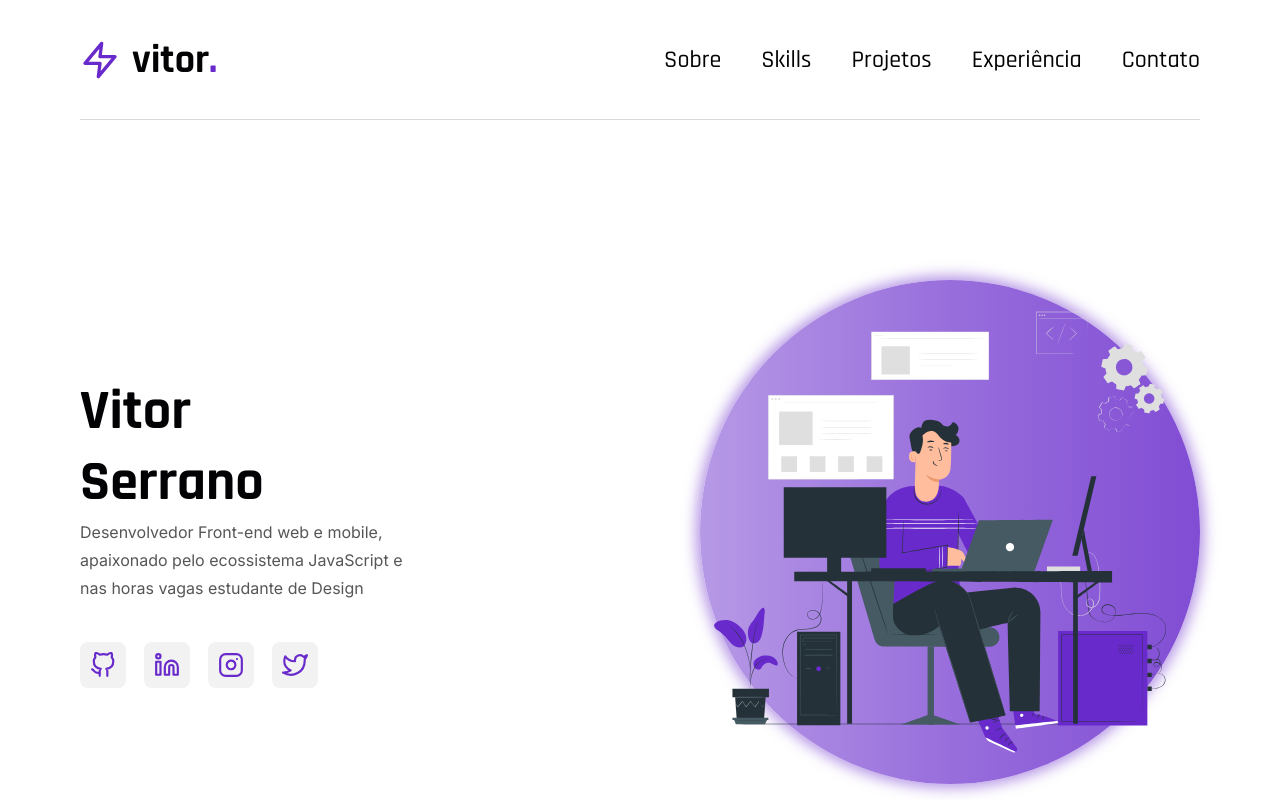
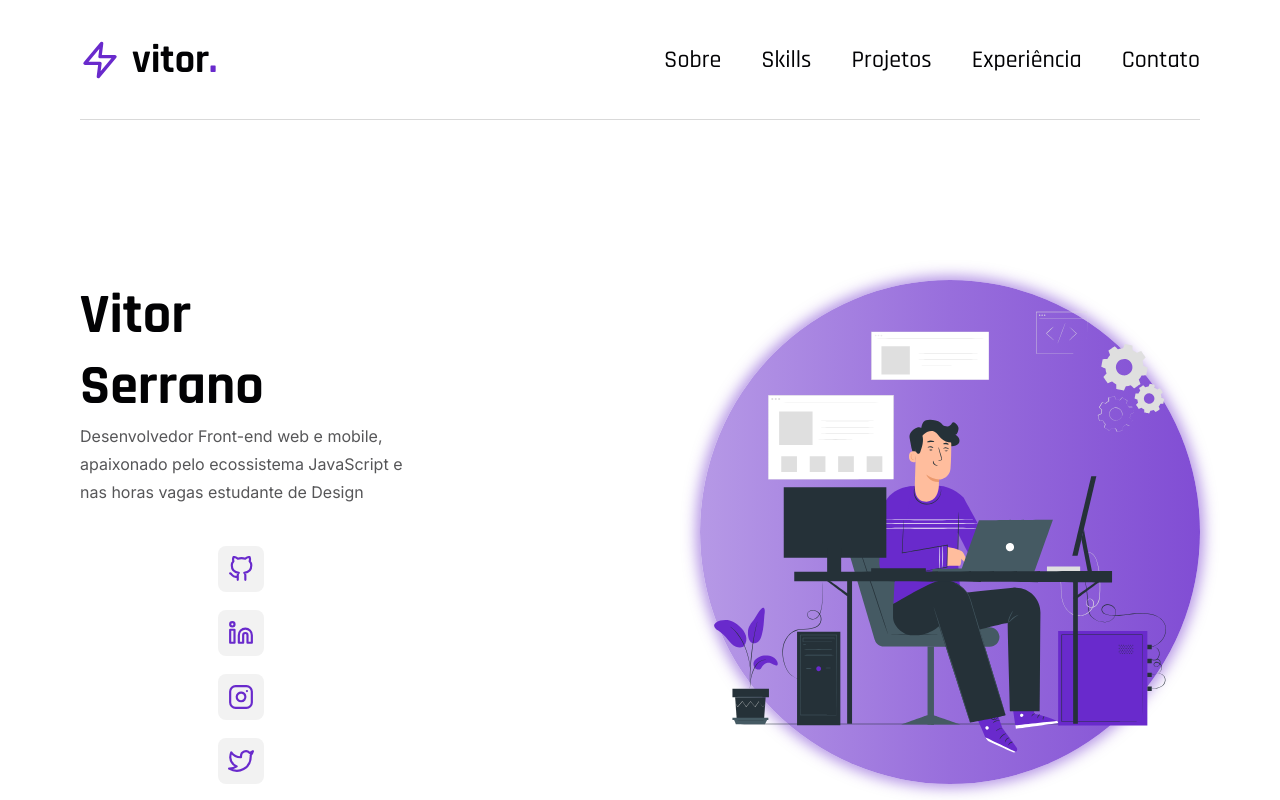
Before and after one commit to vitorserrano/vitorserrano.me, a Next.js app: page / in a window 1280 px wide. Shown: the top 800 px of the page. Built offline with nearby package versions, Linux system fonts and the light colour scheme.

Commit message:
feat: add horizontal option to social icons

```diff
--- a/src/components/Social/index.tsx
+++ b/src/components/Social/index.tsx
@@ -5,9 +5,13 @@ import { social } from '../../utils/social'
 
 import { Container, Item } from './styles'
 
-export const Social = () => {
+type SocialProps = {
+  horizontal?: boolean
+}
+
+export const Social = ({ horizontal = false }: SocialProps) => {
   return (
-    <Container>
+    <Container horizontal={horizontal}>
       {social.map(item => {
         const TagName = Feather[item.name]
 
--- a/src/components/Social/styles.ts
+++ b/src/components/Social/styles.ts
@@ -1,12 +1,18 @@
 import styled from 'styled-components'
 
-export const Container = styled.div`
+type ContainerProps = {
+  horizontal: boolean
+}
+
+export const Container = styled.div<ContainerProps>`
   display: flex;
   align-items: center;
+  flex-wrap: wrap;
+  gap: 18px;
+  flex-direction: ${({ horizontal }) => (horizontal ? 'row' : 'column')};
 `
 
 export const Item = styled.a`
-  margin-right: 18px;
   background-color: ${({ theme }) => theme.colors.backgroundLight};
   padding: 10px;
   display: flex;
```
